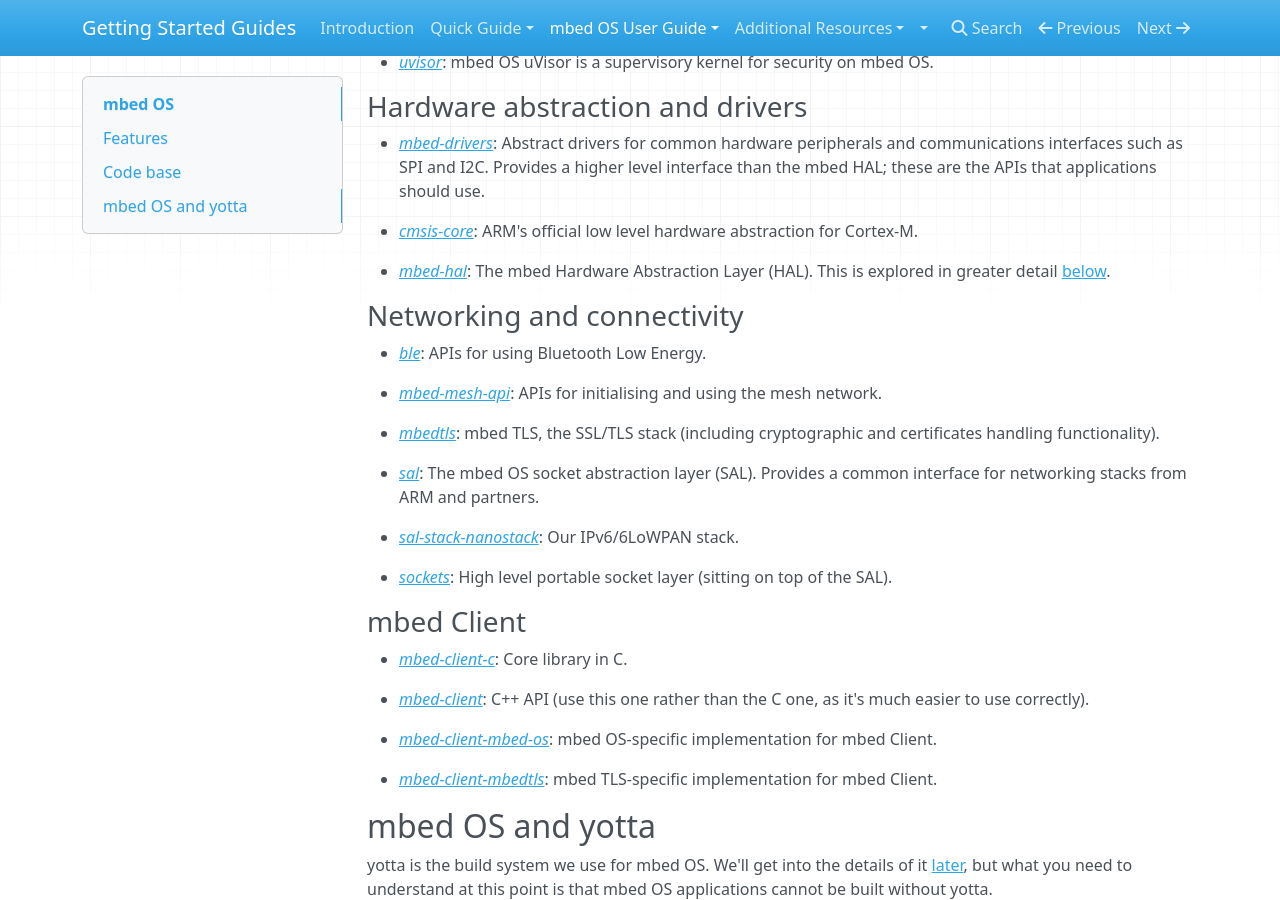
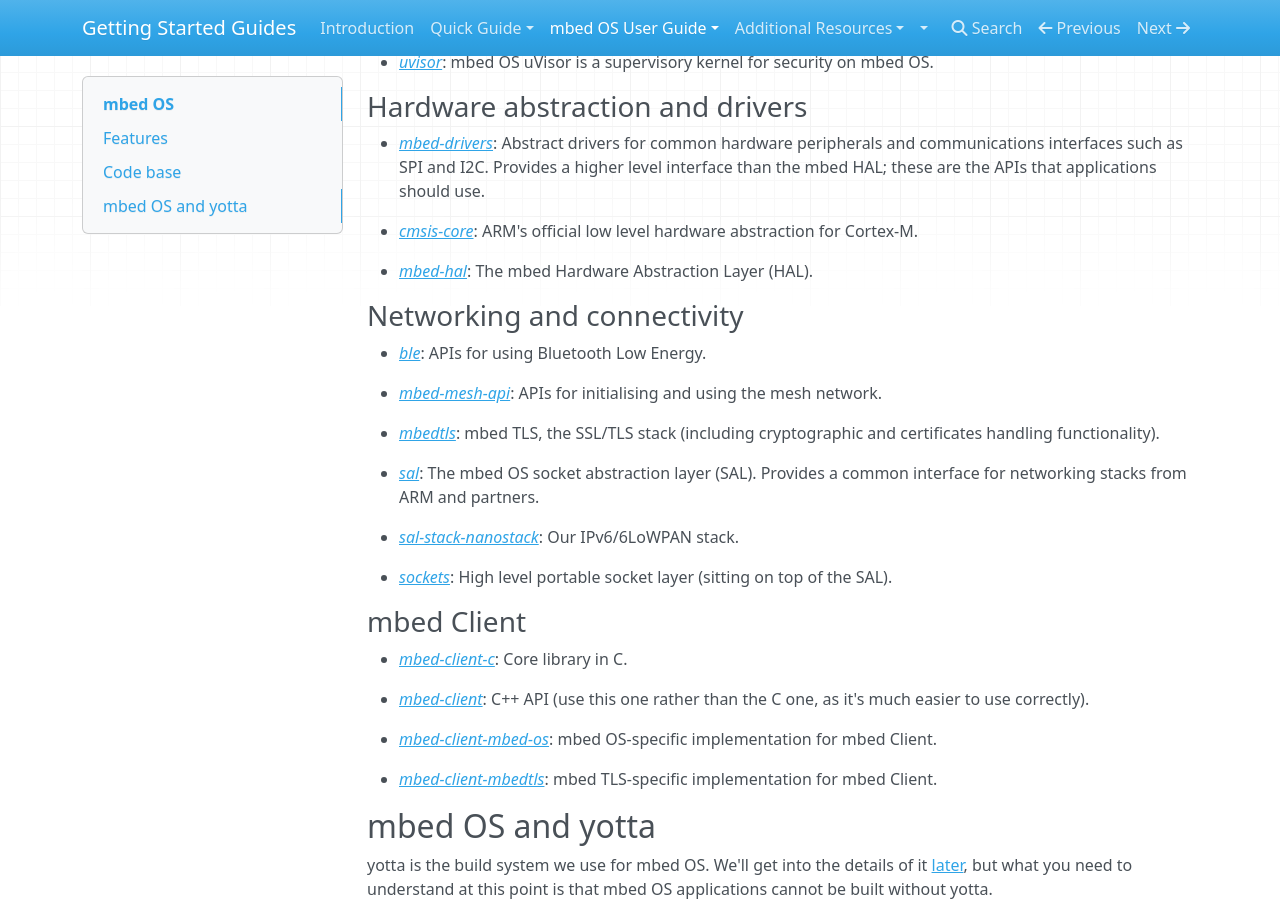
Before and after one commit to ARMmbed/GettingStartedmbedOS, an MkDocs documentation site: the page built from Docs/Full_Guide/overview.md, in a window 1280 px wide and 900 px high, scrolled down 1107 px. Built offline with MkDocs 1.6.1, drawn with Linux system fonts in a browser that asks for light colours; nearby versions of some CDN libraries; old or Windows-style settings are respelled for this version of MkDocs.

Commit message:
Removing link

```diff
--- a/Docs/Full_Guide/overview.md
+++ b/Docs/Full_Guide/overview.md
@@ -44,7 +44,7 @@ As explained above, mbed OS is modular. This section gives a short review of the
 
 * [_cmsis-core_](https://github.com/ARMmbed/cmsis-core): ARM's official low level hardware abstraction for Cortex-M.
 
-* [_mbed-hal_](https://github.com/ARMmbed/mbed-hal): The mbed Hardware Abstraction Layer (HAL). This is explored in greater detail [below]().
+* [_mbed-hal_](https://github.com/ARMmbed/mbed-hal): The mbed Hardware Abstraction Layer (HAL).
 
 ### Networking and connectivity
 
```
